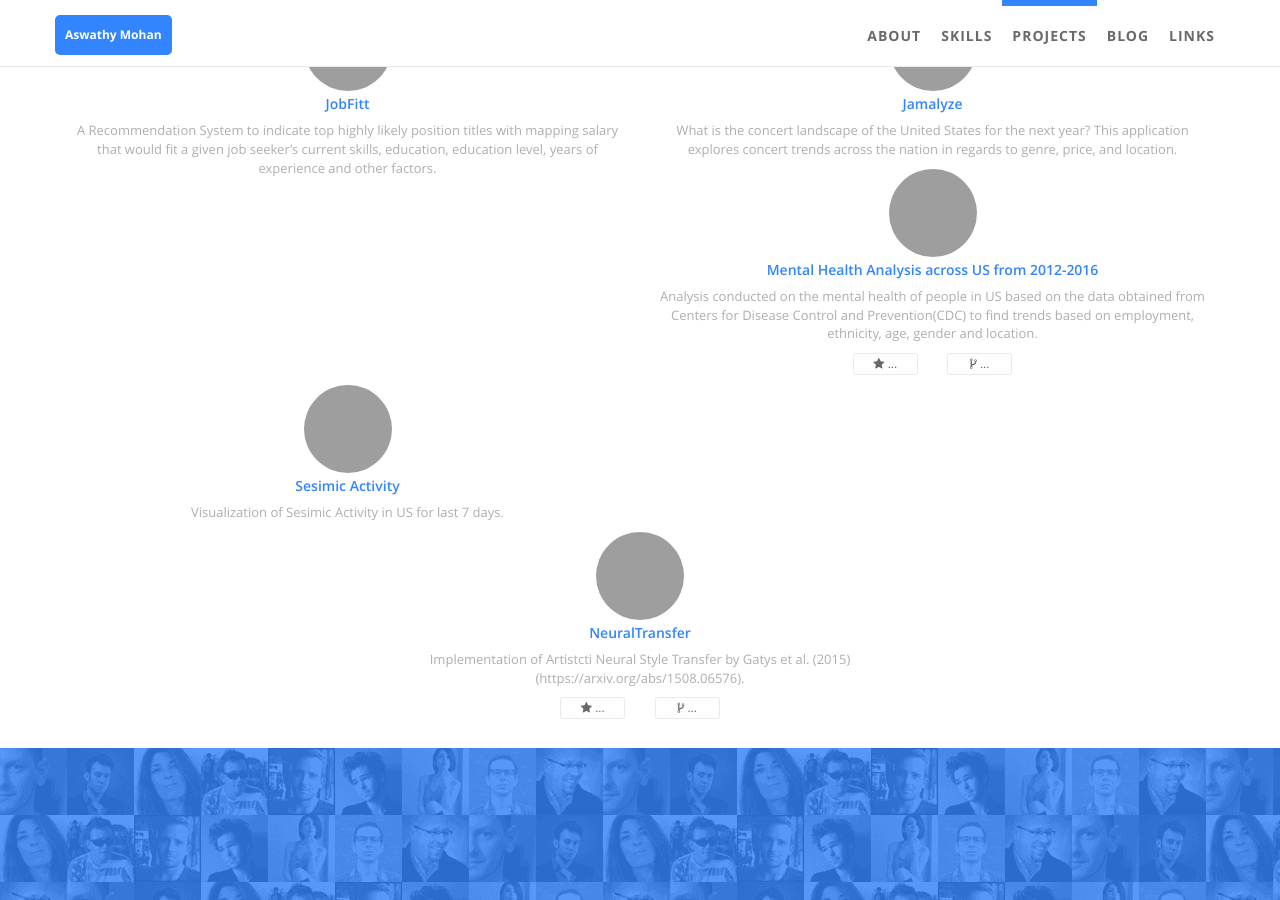
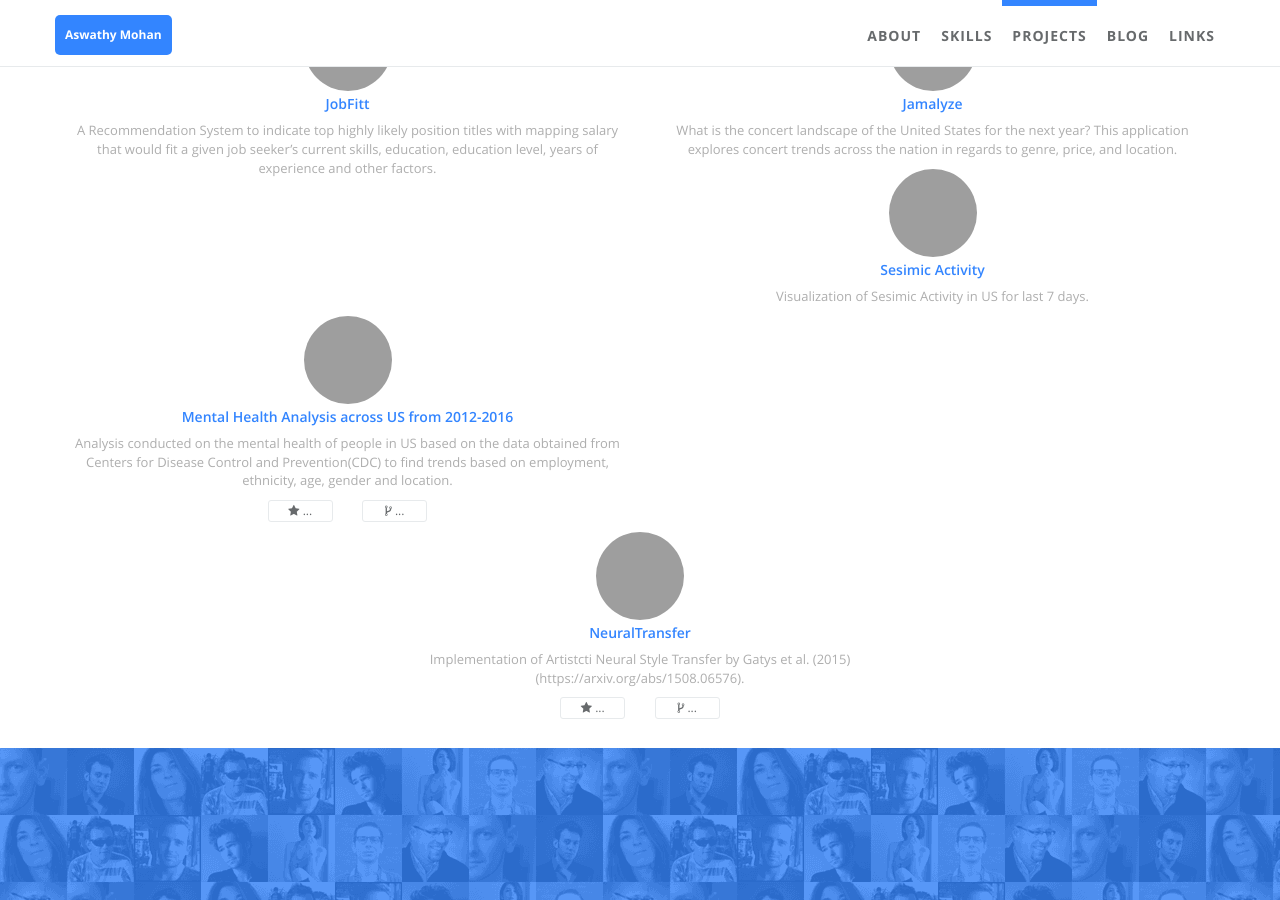
Before and after one commit to AswathyMV/aswathy.mohan, a Jekyll site: the page built from index.html, in a window 1280 px wide and 900 px high, scrolled down 1771 px, cut to the strip 0-900 px from the top of the window. Built offline with Jekyll 4.4.1, drawn with Linux system fonts in a browser that asks for light colours; part of the change alters nothing that is shown; grey boxes are pictures that could not be loaded.

```diff
--- a/_data/index/projects.yml
+++ b/_data/index/projects.yml
@@ -14,6 +14,12 @@
   img: /static/assets/img/landing/jamalyze.PNG
   desc: What is the concert landscape of the United States for the next year? This application explores concert trends across the nation in regards to genre, price, and location.
 
+- name: Sesimic Activity
+  i18n: jalpc
+  url: https://aswathymohan89.github.io/Earthquake/
+  img: /static/assets/img/landing/earthquake.PNG
+  desc: Visualization of Sesimic Activity in US for last 7 days.
+
 - name: Mental Health Analysis across US from 2012-2016
   i18n: Mental Health Analysis across US from 2012-2016
   gh_user: AswathyMohan89
@@ -21,12 +27,6 @@
   img: /static/assets/img/landing/mental.PNG
   desc: Analysis conducted on the mental health of people in US based on the data obtained from Centers for Disease Control and Prevention(CDC) to find trends based on employment, ethnicity, age, gender and location.
 
-- name: Sesimic Activity
-  i18n: jalpc
-  url: https://aswathymohan89.github.io/Earthquake/
-  img: /static/assets/img/landing/earthquake.PNG
-  desc: Visualization of Sesimic Activity in US for last 7 days.
-
 - name: NeuralTransfer
   i18n: jalpc
   gh_user: AswathyMohan89
```
